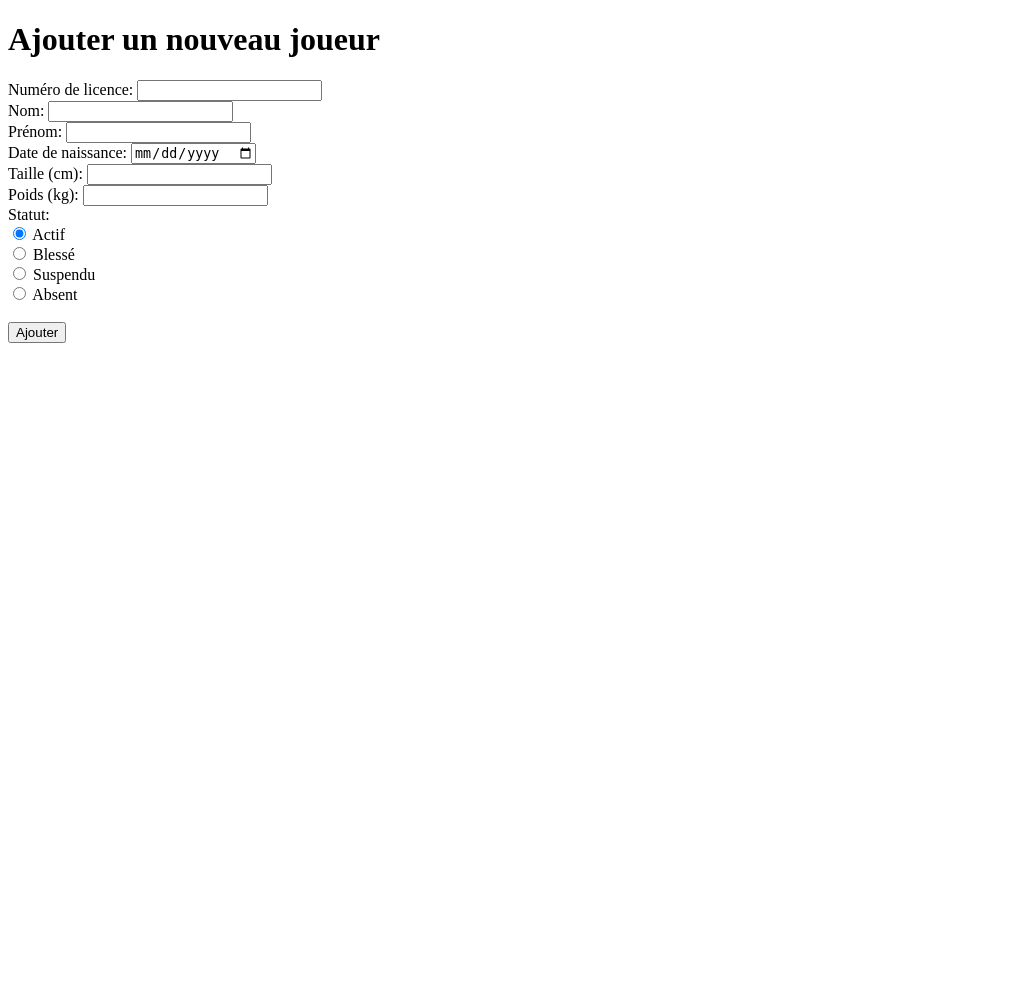
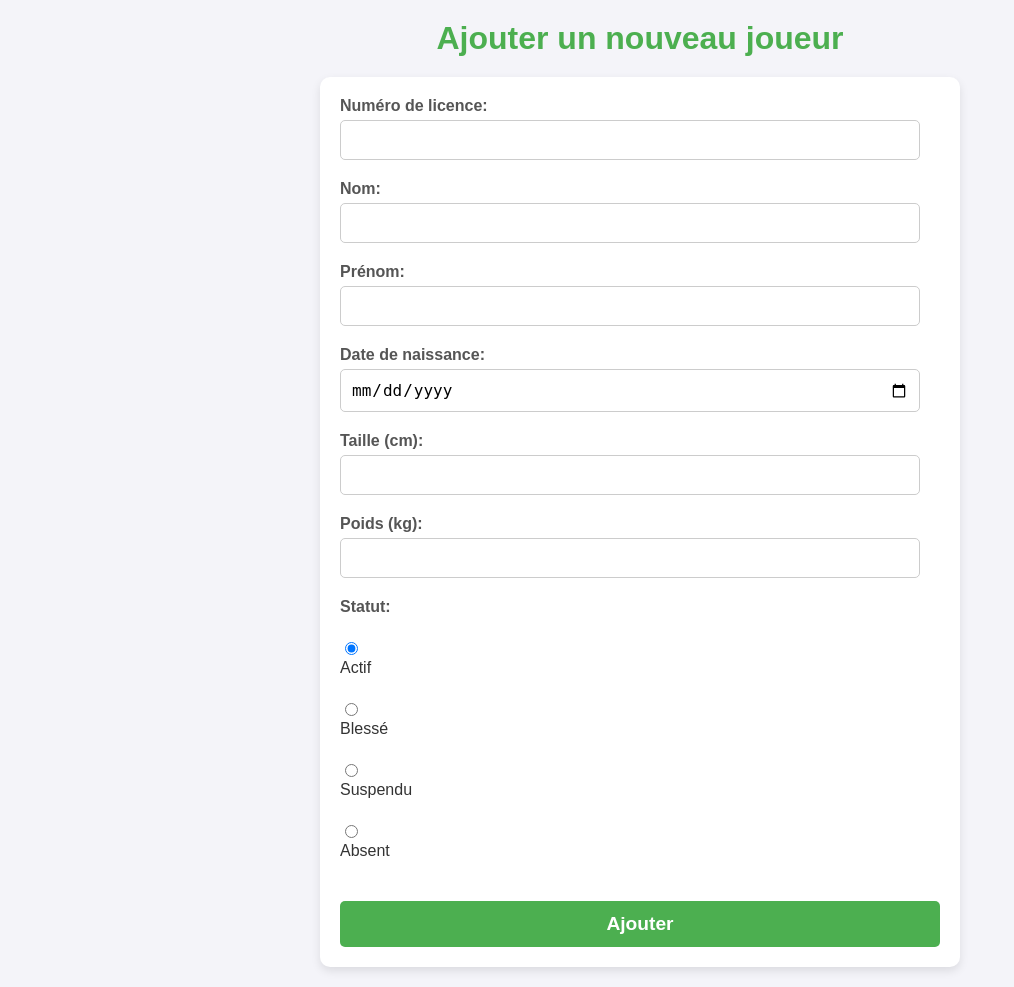
Before and after one commit to iisloomx/R401_MiniProjet, a PHP site: page /joueurs/ajouter.php in a window 1280 px wide. Shown: the whole page, without its empty margins (0-1014 px from the left). Before the commit the page ends 343 px from the top, so only its background shows below. Run offline with PHP 8.4, Linux system fonts and the light colour scheme.

Commit message:
update css pour le formulair ajouer.php de joueur

```diff
--- a/views/css/style_joueur.css
+++ b/views/css/style_joueur.css
@@ -137,3 +137,86 @@ tbody tr.selected {
 .modal-content .close:hover {
     color: #333;
 }
+
+/**Style pour ajouter**/
+
+/* Conteneur global */
+body {
+    font-family: 'Arial', sans-serif;
+    margin: 0;
+    padding: 0;
+    background-color: #f4f4f9;
+    color: #333;
+}
+
+h1 {
+    text-align: center;
+    margin: 20px 0;
+    font-size: 2em;
+    color: #4CAF50;
+}
+
+/* Style pour le formulaire */
+form {
+    max-width: 600px;
+    margin: 20px auto;
+    padding: 20px;
+    background-color: #fff;
+    border-radius: 10px;
+    box-shadow: 0 4px 10px rgba(0, 0, 0, 0.1);
+}
+
+/* Label */
+form label {
+    font-size: 1rem;
+    font-weight: bold;
+    margin-bottom: 5px;
+    display: block;
+    color: #555;
+}
+
+/* Input fields */
+form input[type="text"],
+form input[type="date"],
+form input[type="number"] {
+    width: calc(100% - 20px);
+    margin-bottom: 20px;
+    padding: 10px;
+    font-size: 1rem;
+    border: 1px solid #ccc;
+    border-radius: 5px;
+    box-sizing: border-box;
+}
+
+/* Radios */
+form input[type="radio"] {
+    margin-right: 10px;
+}
+
+form label[for="actif"],
+form label[for="blesse"],
+form label[for="suspendu"],
+form label[for="absent"] {
+    font-weight: normal;
+    color: #333;
+}
+
+/* Bouton submit */
+button {
+    display: block;
+    width: 100%;
+    padding: 12px;
+    font-size: 1.2rem;
+    font-weight: bold;
+    color: white;
+    background-color: #4CAF50;
+    border: none;
+    border-radius: 5px;
+    cursor: pointer;
+    transition: background-color 0.3s ease, transform 0.2s ease;
+}
+
+button:hover {
+    background-color: #45a049;
+    transform: scale(1.02);
+}
--- a/views/joueurs/ajouter.php
+++ b/views/joueurs/ajouter.php
@@ -3,6 +3,7 @@
 <html>
 <head>
     <title>Ajouter un joueur</title>
+    <link rel="stylesheet" href="../views/css/style_joueur.css">
 </head>
 <body>
     <h1>Ajouter un nouveau joueur</h1>
```
